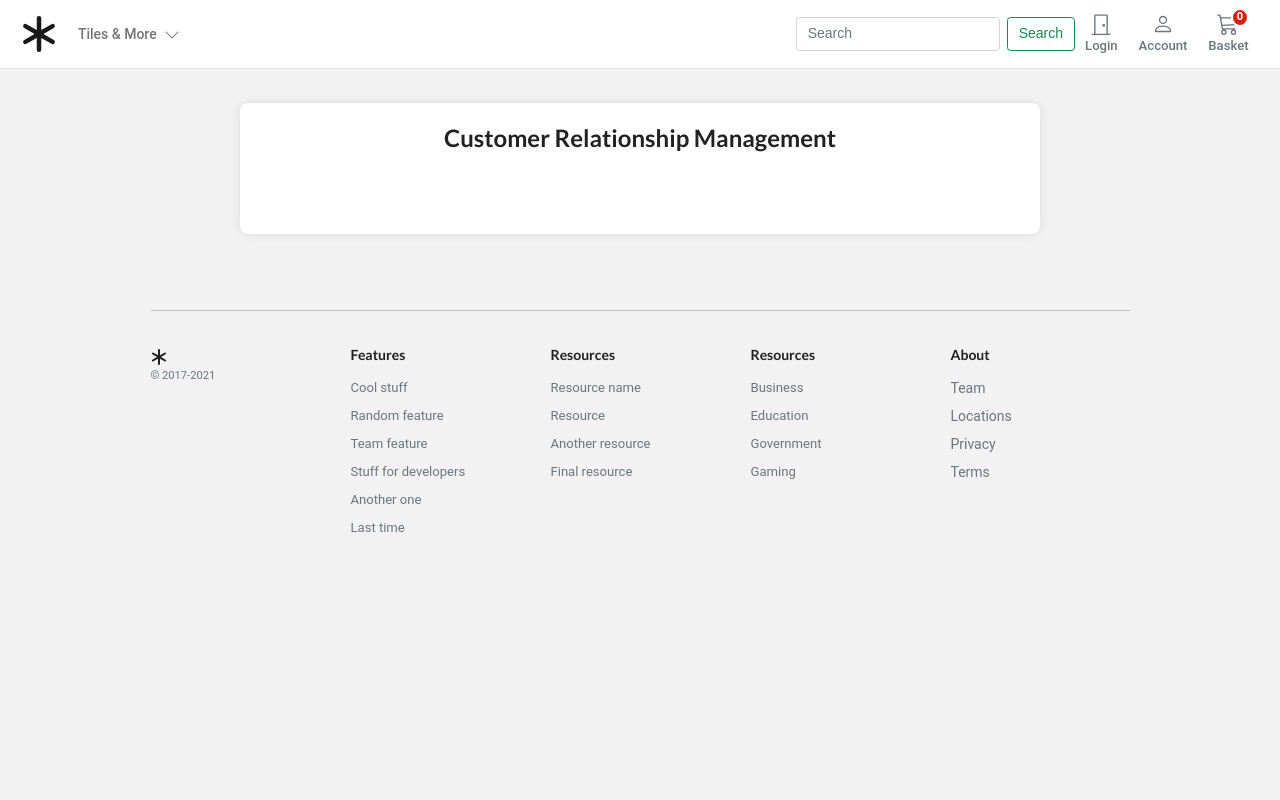
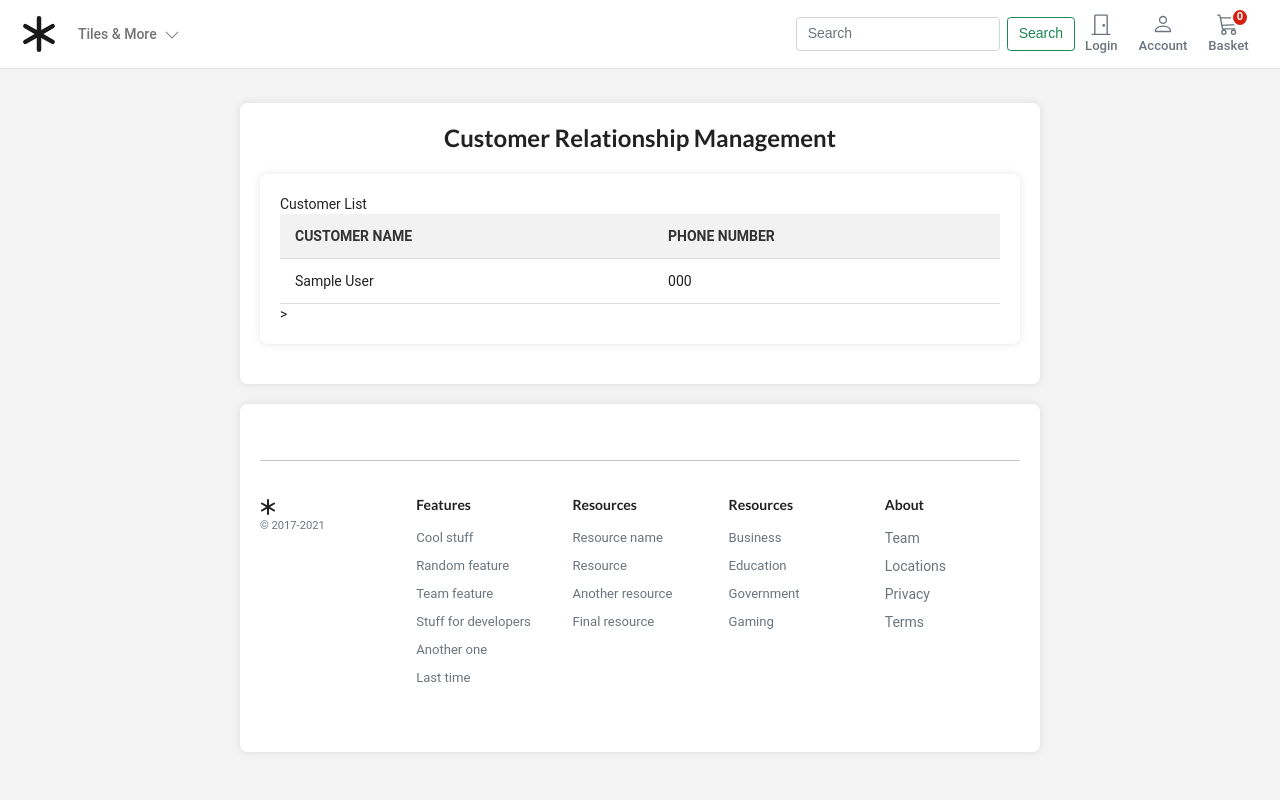
Before and after one commit to kabman1000/store, a Django app: page /orders/customers/ in a window 1280 px wide. Run offline with Django 3.2, Linux system fonts and the light colour scheme; tables that the repository leaves empty hold one stand-in row (values such as "Sample post"); some libraries are stand-ins or nearby versions.

Commit message:
crm basics

```diff
--- a/orders/views.py
+++ b/orders/views.py
@@ -87,7 +87,7 @@ def dash(request):
                   'account/user/dashmoard.html', {'order_items':order_items, 'orders':orders})
 
 def customer_rel(request):
-    orders = Order.objects.exclude(full_name__isnull=True).annotate(full_name_count=Count('full_name')).filter(full_name_count=1)
+    orders = Order.objects.exclude(full_name="").exclude(phone="").exclude(full_name="cust").annotate(full_name_count=Count('full_name')).filter(full_name_count=1)
     print(orders)
     return render(request,
                   'account/user/customers.html', {'orders':orders})
--- a/templates/account/user/customers.html
+++ b/templates/account/user/customers.html
@@ -54,6 +54,40 @@
 <!DOCTYPE html>
 <html lang="en">
 <head>
+    <style>
+        body {
+            font-family: Arial, sans-serif;
+            background-color: #f4f4f4;
+            margin: 0;
+            padding: 0;
+        }
+        .container {
+            max-width: 800px;
+            margin: 20px auto;
+            padding: 20px;
+            background-color: #fff;
+            border-radius: 8px;
+            box-shadow: 0 0 10px rgba(0, 0, 0, 0.1);
+        }
+        table {
+            width: 100%;
+            border-collapse: collapse;
+        }
+        th, td {
+            padding: 12px 15px;
+            text-align: left;
+            border-bottom: 1px solid #ddd;
+        }
+        th {
+            background-color: #f2f2f2;
+            color: #333;
+            font-weight: bold;
+            text-transform: uppercase;
+        }
+        tr:hover {
+            background-color: #f9f9f9;
+        }
+    </style>
     <meta charset="UTF-8">
     <meta name="viewport" content="width=device-width, initial-scale=1.0">
     <title>CRM Interface</title>
@@ -63,7 +97,25 @@
         <div class="crm-header">
             <h1>Customer Relationship Management</h1>
         </div>
-        <div class="crm-content" id="crm-content">
+        <div class="container"
+        <h2>Customer List</h2>
+        <table>
+            <thead>
+                <tr>
+                    <th>Customer Name</th>
+                    <th>Phone Number</th>
+                </tr>
+            </thead>
+            <tbody>
+                {% for order in orders %}
+                <tr>
+                    <td>{{order.full_name}}</td>
+                    <td>{{order.phone}}</td>
+                </tr>
+                {% endfor %}
+                <!-- Add more rows as needed -->
+            </tbody>
+        </table>>
             <!-- Customer data will be displayed here -->
         </div>
     </div>
```
